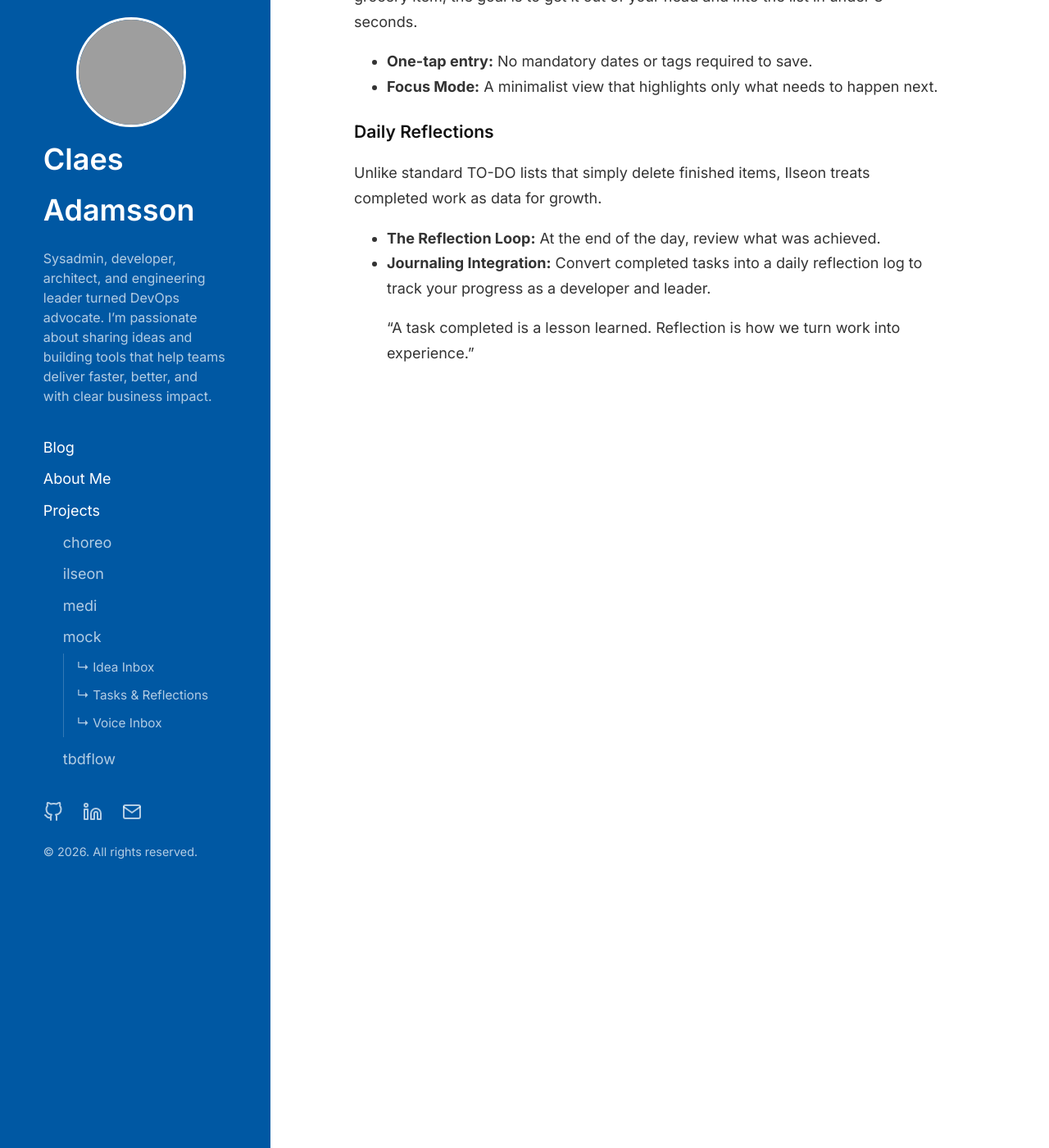
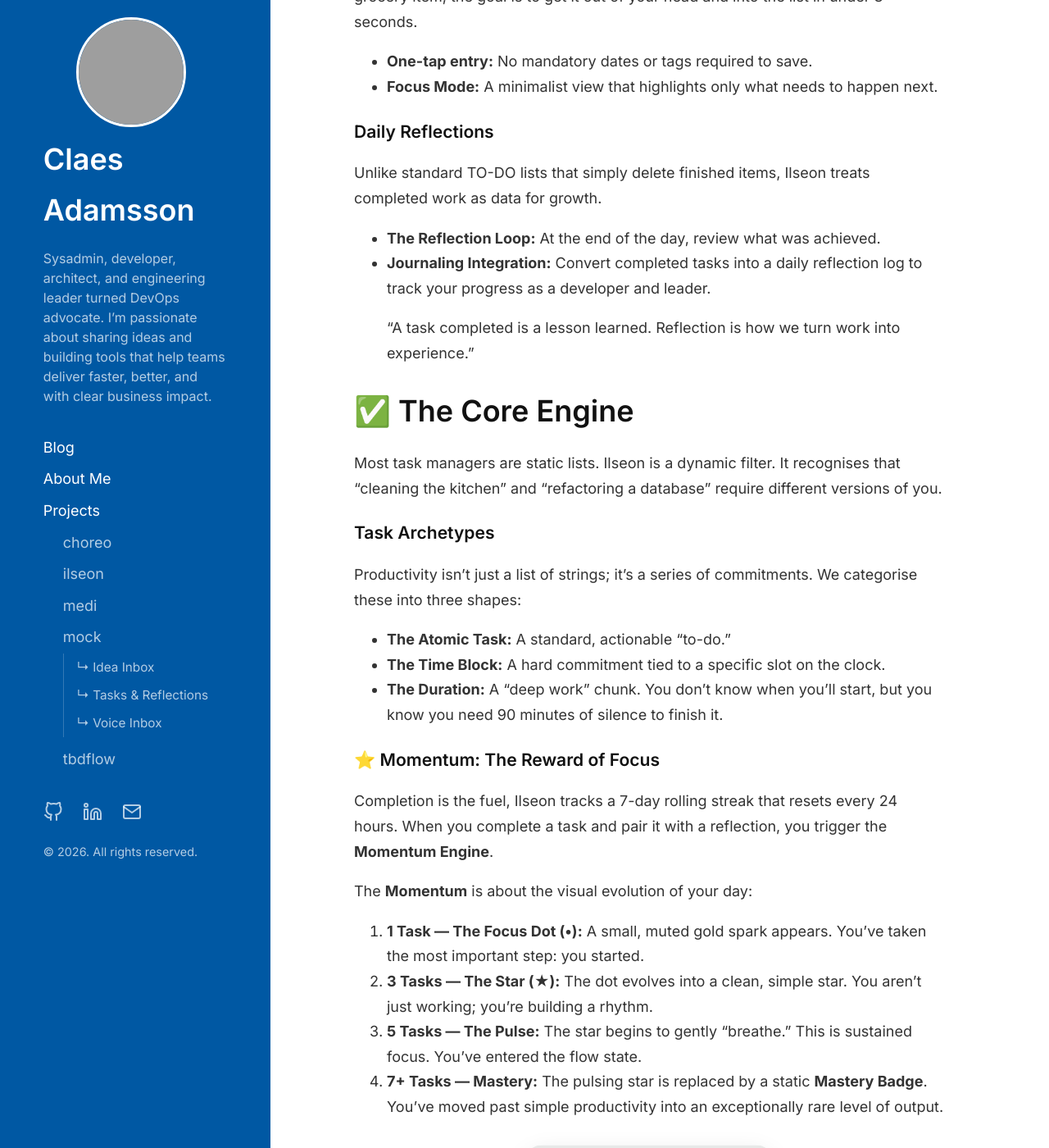
Before and after one commit to cladam/cladam.github.io, a Jekyll site: the page built from _projects/mock/tasks.md, in a window 1280 px wide and 1400 px high, scrolled down 529 px. Shown: the whole window at 82% size. Built offline with Jekyll 4.4.1, drawn with Linux system fonts in a browser that asks for light colours; some of the changed text lies outside the part shown; grey boxes are pictures that could not be loaded.

Commit message:
fix: update mock Tasks

```diff
--- a/_projects/mock/tasks.md
+++ b/_projects/mock/tasks.md
@@ -21,3 +21,58 @@ Unlike standard TO-DO lists that simply delete finished items, Ilseon treats com
 * **Journaling Integration:** Convert completed tasks into a daily reflection log to track your progress as a developer and leader.
 
 > "A task completed is a lesson learned. Reflection is how we turn work into experience."
+
+
+
+# ✅ The Core Engine
+
+Most task managers are static lists. Ilseon is a dynamic filter. It recognises that "cleaning the kitchen" and "refactoring a database" require different versions of you.
+
+### Task Archetypes
+
+Productivity isn't just a list of strings; it's a series of commitments. We categorise these into three shapes:
+
+* **The Atomic Task:** A standard, actionable "to-do."
+* **The Time Block:** A hard commitment tied to a specific slot on the clock.
+* **The Duration:** A "deep work" chunk. You don't know when you'll start, but you know you need 90 minutes of silence to finish it.
+
+### ⭐️ Momentum: The Reward of Focus
+
+Completion is the fuel, Ilseon tracks a 7-day rolling streak that resets every 24 hours. When you complete a task and pair it with a reflection, you trigger the **Momentum Engine**.
+
+The **Momentum** is about the visual evolution of your day:
+
+1. **1 Task — The Focus Dot (•):** A small, muted gold spark appears. You’ve taken the most important step: you started.
+2. **3 Tasks — The Star (★):** The dot evolves into a clean, simple star. You aren't just working; you're building a rhythm.
+3. **5 Tasks — The Pulse:** The star begins to gently "breathe." This is sustained focus. You've entered the flow state.
+4. **7+ Tasks — Mastery:** The pulsing star is replaced by a static **Mastery Badge**. You’ve moved past simple productivity into an exceptionally rare level of output.
+
+<div style="display: flex; justify-content: center; margin: 30px 0;">
+<img src="/assets/images/ilseon-screenshot-PS2.png" alt="Momentum and Task View" style="width: 300px; border-radius: 20px; box-shadow: 0 10px 30px rgba(0,0,0,0.1);"/>
+</div>
+
+### The Ilseon Priority
+
+We move beyond the "Due Date" obsession. Instead, Ilseon surfaces what you should do based on a three-dimensional sorting logic:
+
+* **Context:** Where are you? (Office, Home, Transit)
+* **Effort:** What is your current "fuel level"? (Low energy vs. High focus)
+* **Eisenhower Matrix:** Is this truly important, or just loud (urgent)?
+
+By blending these, the app hides the noise. If you're tired and at home, it won't show you high-effort work tasks. It shows you what you can actually finish now.
+
+<div style="display: flex; justify-content: center; margin: 30px 0;">
+<img src="/assets/images/lseon-screenshot-PS10.png" alt="Task Matrix View" style="width: 300px; border-radius: 20px; box-shadow: 0 10px 30px rgba(0,0,0,0.1);"/>
+</div>
+
+### Meta-Cognitive Reflections
+
+A completed task shouldn't just vanish. In Ilseon, completion is the start of a feedback loop.
+
+* **Capture the Win:** Completed items queue for a daily review.
+* **The Narrative:** You don't just see "Done." You write a short reflection on _how_ it went.
+* **Data for Growth:** This turns a productivity log into a personal retrospective, helping you spot the friction in your own workflow.
+
+#### The Philosophy
+
+> Stop managing lists. Start managing your attention and energy.
```
Also changed, not shown: _projects/mock/ideas.md (+4 -1 lines), assets/images/ilseon-screenshot-PS10.png (added), assets/images/ilseon-screenshot-PS2.png (added).
